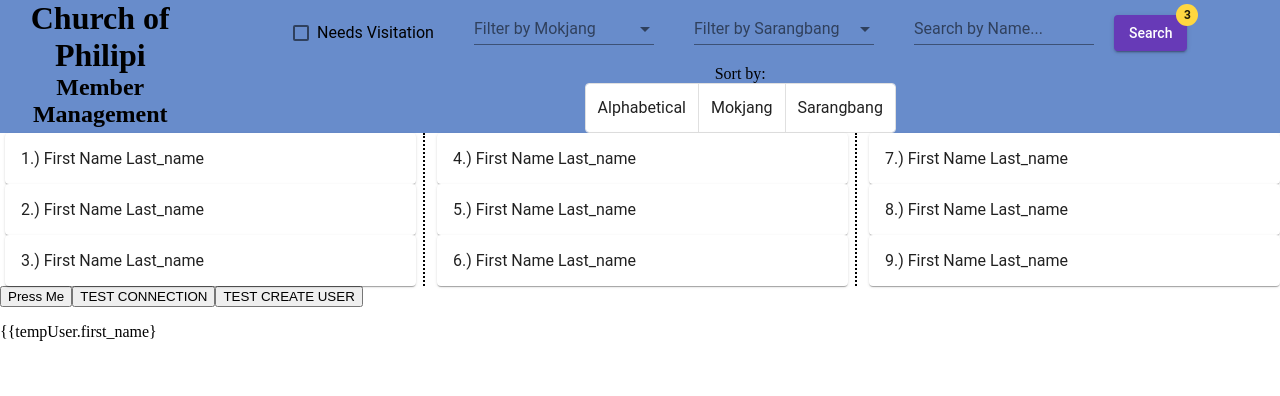
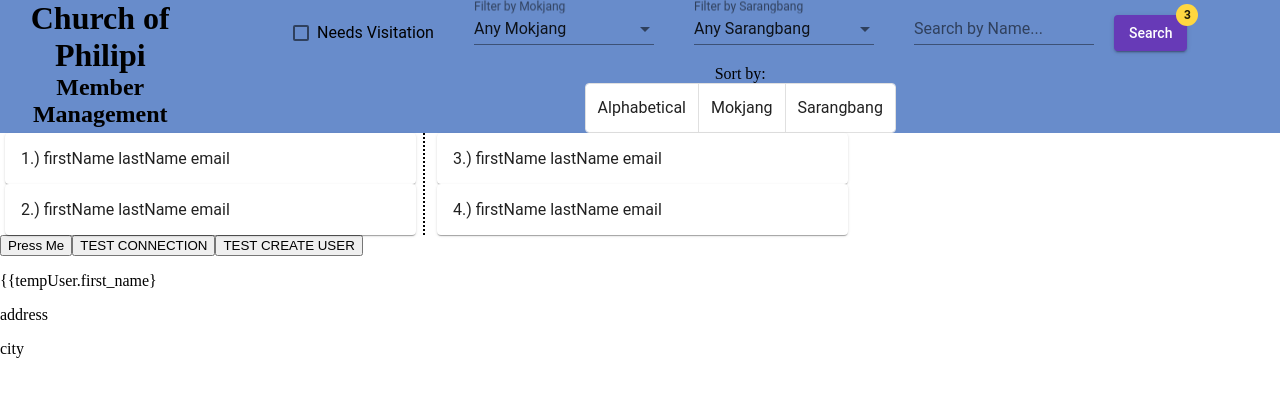
Before and after one commit to seleokojie/Member_Management, an Angular app: page / in a window 1280 px wide. Shown: the top 396 px of the page. Built offline with nearby package versions, Linux system fonts and the light colour scheme.

Commit message:
Updated Front to Back end Interfaces

```diff
--- a/package.json
+++ b/package.json
@@ -22,6 +22,8 @@
     "@nestjs/cli": "^8.2.5",
     "@nestjs/typeorm": "^8.0.3",
     "bootstrap": "^5.1.3",
+    "class-transformer": "^0.5.1",
+    "class-validator": "^0.13.2",
     "pg": "^8.7.3",
     "rxjs": "~7.5.0",
     "tslib": "^2.3.0",
--- a/src/app/api.service.ts
+++ b/src/app/api.service.ts
@@ -1,8 +1,7 @@
 import { HttpClient, HttpClientModule } from '@angular/common/http';
 import { Injectable } from '@angular/core';
-import { Observable } from 'rxjs';
+import { NotFoundError, Observable } from 'rxjs';
 import { UserEntity } from './userEntity';
-import { UserData } from './userData';
 
 //This service allows our website to connect to our nestjs REST api.  aka the backend
 @Injectable({
@@ -11,9 +10,10 @@ import { UserData } from './userData';
 export class ApiService {
   API_SERVER = 'http://localhost:3000'; //CHANGE ON RELEASE?"http://localhost:3000" or http://128.0.0.1:3000?
 
-  constructor(private httpClient: HttpClient) {}
+  constructor(public httpClient: HttpClient) {}
 
-  dataSrc = [];
+  UserArrayBuffer = [];
+  UserSingleBuffer: any;
 
   public testConnection(): Observable<UserEntity> {
     return this.httpClient.get<UserEntity>(
@@ -21,10 +21,31 @@ export class ApiService {
     );
   }
 
-  public GetMemberByID(id: number): Observable<UserEntity> {
-    return this.httpClient.get<UserEntity>(
-      `${this.API_SERVER}/user-controller/GetMemberByID?mokjang_id=` + id
+  public GetMembers(): Observable<UserEntity[]> {
+    return this.httpClient.get<UserEntity[]>(
+      `${this.API_SERVER}/user-controller/GetMembers`
     );
+  }
+
+  public GetMembersByName(name: string) : Observable<UserEntity[]> {
+    return this.httpClient
+      .get<UserEntity[]>(
+        `${this.API_SERVER}/user-controller/GetMembersByName?name=${name}`
+      )
+  }
+
+  public GetMemberByID(id: number) {
+    this.httpClient
+      .get<UserEntity>(
+        `${this.API_SERVER}/user-controller/GetMemberByID?mokjang_id=` + id
+      )
+      .subscribe((result) => {
+        if (result == null) {
+          throw NotFoundError;
+        } else {
+          this.UserSingleBuffer = result;
+        }
+      });
   }
 
   public GetMokjangMembers(mokjang_id: number): Observable<UserEntity[]> {
@@ -34,43 +55,31 @@ export class ApiService {
     );
   }
 
-  public GetSarangbangMembers(
-    mokjang_id: number,
-    sarangbang_id: number
-  ): Observable<UserEntity[]> {
-    return this.httpClient.get<UserEntity[]>(
-      `${this.API_SERVER}/user-controller/GetSarangbangMembers?mokjang_id=` +
-        mokjang_id +
-        '&sarangbang_id=' +
-        sarangbang_id
-    );
+  public GetSarangbangMembers(mokjang_id: number, sarangbang_id: number) : Observable<UserEntity[]> {
+    return this.httpClient
+      .get<UserEntity[]>(
+        `${this.API_SERVER}/user-controller/GetSarangbangMembers?mokjang_id=` +
+          mokjang_id +
+          '&sarangbang_id=' +
+          sarangbang_id
+      )
   }
 
   public CreateUser(user: UserEntity) {
-    console.log('Trying to create a user: ' + user.first_name);
+    console.log(
+      'Trying to create a user: ' + user.first_name + ' email: ' + user.email
+    );
     var resultString: Observable<Object> = this.httpClient.post(
       `${this.API_SERVER}/user-controller/CreateUser`,
       user
     ); //notice its a post request and requires a "body"
     resultString.subscribe((result) => {
-      console.log(result);
+      if (result == null) {
+        throw NotFoundError;
+      } else {
+        console.log(result);
+      }
     });
     console.log(resultString);
   }
-
-  // public readContacts(){
-  //   return this.httpClient.get<UserData[]>(`${this.API_SERVER}/contacts`);
-  // }
-
-  // public createContact(user: UserData){
-  //   return this.httpClient.post<UserData>(`${this.API_SERVER}/contacts/create`, user);
-  // }
-
-  // public updateContact(user: UserData){
-  //   return this.httpClient.put<UserData>(`${this.API_SERVER}/contacts/${user.memberID}/update`, user);
-  // }
-
-  // public deleteContact(id: number){
-  //   return this.httpClient.delete(`${this.API_SERVER}/contacts/${id}/delete`);
-  // }
 }
--- a/src/app/app.component.html
+++ b/src/app/app.component.html
@@ -8,7 +8,7 @@
   <div *ngIf="editorMode == false" style="display: flex; flex-direction: row; flex-wrap: wrap; width: 100%;">
     <div class="user-column-list">
       <div *ngFor="let user of users; let i=index">
-        <mat-card (click)="SelectUser(user)" style="cursor:pointer; margin-top:0; margin-left:5px">{{i + 1}}.) {{user.name}} {{user.elname}}</mat-card>
+        <mat-card (click)="SelectUser(user)" style="cursor:pointer; margin-top:0; margin-left:5px">{{i + 1}}.) {{user.first_name}} {{user.last_name}} {{user.email}}</mat-card>
       </div>
     </div>
   </div>
--- a/src/app/app.component.ts
+++ b/src/app/app.component.ts
@@ -1,4 +1,3 @@
-import { Observable } from 'rxjs';
 import { ApiService } from './api.service';
 import { ProfileComponent } from './profile/profile.component';
 import { Sarangbang } from './sarangbang';
@@ -47,16 +46,11 @@ export class AppComponent {
     });
   }
 
-  users: UserData[] = [
-    new UserData('First Name'),
-    new UserData('First Name'),
-    new UserData('First Name'),
-    new UserData('First Name'),
-    new UserData('First Name'),
-    new UserData('First Name'),
-    new UserData('First Name'),
-    new UserData('First Name'),
-    new UserData('First Name'),
+  users: UserEntity[] = [
+    new UserEntity(),
+    new UserEntity(),
+    new UserEntity(),
+    new UserEntity()
   ];
   families: Family[] = [];
   sarangbangs: Sarangbang[] = [
@@ -86,9 +80,7 @@ export class AppComponent {
   userByID : UserEntity = new UserEntity();
 
   public GetUserByID(id:number){
-    this.apiService.GetMemberByID(id).subscribe((result)=>{
-      this.userByID = result as UserEntity;
-    })
+    this.apiService.GetMemberByID(id);
   }
 
   public OnUserClick() {}
--- a/src/app/navigation-bar/navigation-bar.component.html
+++ b/src/app/navigation-bar/navigation-bar.component.html
@@ -13,9 +13,9 @@
       <form>
         <mat-form-field>
           <mat-label>Filter by Mokjang</mat-label>
-          <mat-select disableOptionCentering [(ngModel)]="selectedMok" name="selectedMok">
-            <mat-option *ngFor="let mok of mokjangList" [value]="mok">
-              {{mok}}
+          <mat-select disableOptionCentering [(ngModel)]="selectedMok" name="mok">
+            <mat-option *ngFor="let mok of mokjangList" [value]="mok.value">
+              {{mok.viewValue}}
             </mat-option>
           </mat-select>
         </mat-form-field>
@@ -25,9 +25,9 @@
       <form>
         <mat-form-field>
           <mat-label>Filter by Sarangbang</mat-label>
-          <mat-select disableOptionCentering [(ngModel)]="selectedSarang" name="selectedMok">
-            <mat-option *ngFor="let sarang of sarangbangList" [value]="sarang">
-              {{sarang}}
+          <mat-select disableOptionCentering [(ngModel)]="selectedSarang" name="sarang">
+            <mat-option *ngFor="let sarang of sarangbangList" [value]="sarang.value">
+              {{sarang.viewValue}}
             </mat-option>
           </mat-select>
         </mat-form-field>
@@ -38,19 +38,21 @@
 
     <div class="spacing">
       <!-- SEARCH INPUT TEXT -->
-      <mat-label></mat-label>
-      <mat-form-field>
-        <input type="text" placeholder="Search by Name..." matInput [formControl]="myControl" [matAutocomplete]="auto">
-      </mat-form-field>
+      <form>
+        <mat-label></mat-label>
+        <mat-form-field>
+          <input type="text" placeholder="Search by Name..." matInput [(ngModel)]="searchName" [formControl]="myControl" [matAutocomplete]="auto" [value]="searchName">
+        </mat-form-field>
 
-      <mat-autocomplete #auto="matAutocomplete">
-        <mat-option *ngFor="let user of userNames" [value]="user">{{user}}</mat-option>
-      </mat-autocomplete>
+        <mat-autocomplete #auto="matAutocomplete">
+          <mat-option *ngFor="let user of userNames" [value]="user">{{user}}</mat-option>
+        </mat-autocomplete></form>
+
     </div>
 
     <div class="spacing" style="margin-left:0px">
       <!-- SEARCH BUTTON -->
-      <button mat-raised-button color="primary" type="submit" (click)="onSearch()"
+      <button mat-raised-button color="primary" type="submit" (click)="Search()"
       matBadge="{{userNames.length}}" matBadgeColor="accent">Search</button>
     </div>
 
--- a/src/app/navigation-bar/navigation-bar.component.ts
+++ b/src/app/navigation-bar/navigation-bar.component.ts
@@ -1,3 +1,7 @@
+import { UserEntity } from './../userEntity';
+import { ApiService } from './../api.service';
+
+import { AppComponent } from './../app.component';
 import { Sarangbang } from './../sarangbang';
 import { Component, Input, OnInit } from '@angular/core';
 import { FormControl } from '@angular/forms';
@@ -10,39 +14,86 @@ import { ReactiveFormsModule } from '@angular/forms';
 })
 export class NavigationBarComponent implements OnInit {
   //Holds currently selected drop down menu item
-  mokjangSelect = 0;
+
+  constructor(private app: AppComponent, private appService: ApiService) {}
+
+  Search(){
+    console.log(this.selectedMok);
+    console.log(this.selectedSarang);
+    console.log("name: " + this.searchName);
+    if(this.selectedMok == 0){
+      if(this.searchName == "" || this.searchName == "Search by Name..."){//no filter
+        var test = this.appService.GetMembers().subscribe((result) =>{
+          this.app.users = result as UserEntity[];
+        });
+      }
+      else{//Name filter only
+        var test = this.appService.GetMembersByName(this.searchName).subscribe((result) =>{
+          this.app.users = result as UserEntity[];
+          console.log("name: " + this.searchName);
+        });
+      }
+
+    }
+    if(this.selectedMok != 0){
+      if(this.selectedSarang != 0){//Mokjang filter
+        var test = this.appService.GetSarangbangMembers(this.selectedMok, this.selectedSarang).subscribe((result) =>{
+          this.app.users = result as UserEntity[];
+        });
+      }
+      else{//Mokjang and Sarangbang Filter
+        var test = this.appService.GetMokjangMembers(this.selectedMok).subscribe((result) =>{
+          this.app.users = result as UserEntity[];
+        });
+      }
+
+    }
+  }
+
+  //The selected option from the drop down
   selectedMok = 0;
   selectedSarang = 0;
+  searchName = "";
+
+  //Temp variables for when chaning the selected values
+  mokjangSelect = 0;
   sarangbangSelect = 0;
 
   matAutocomplete = 0;
 
-  mokjangList = ["Mokjang 1","Mokjang 2","Mokjang 3","Mokjang 4","Mokjang 5","Mokjang 6"];
-  sarangbangList = ["Sarangbang 1","Sarangbang 2","Sarangbang 3","Sarangbang 4","Sarangbang 5","Sarangbang 6"];
+  mokjangList = [
+    {value: 0, viewValue : 'Any Mokjang'},
+  {value: 1, viewValue : 'Mokjang 1'},
+  {value: 2, viewValue : 'Mokjang 2'},
+  {value: 3, viewValue : 'Mokjang 3'},
+  {value: 4, viewValue : 'Mokjang 4'},
+  ];
+  sarangbangList = [
+    {value: 0, viewValue : 'Any Sarangbang'},
+  {value: 1, viewValue : 'Sarangbang 1'},
+  {value: 2, viewValue : 'Sarangbang 2'},
+  {value: 3, viewValue : 'Sarangbang 3'},
+  {value: 4, viewValue : 'Sarangbang 4'},
+  ];
 
   //AUTO FILL SEARCH BAR STUFF
   //These are the names that are put into the autofill search bar
-  userNames = ["name 1", "name 2", "name 3"];
+  userNames = ['name 1', 'name 2', 'name 3'];
   //This is for the autocomplete search bar function
   myControl = new FormControl();
-
-
 
   //functions
   changeSelectedMokjang(input: any) {
     this.mokjangSelect = input.target.value;
-    console.log("Filtering by mokjang: " + input.target.value);
+    console.log('Filtering by mokjang: ' + input.target.value);
   }
   changeSelectedSarangbang(input: any) {
     this.sarangbangSelect = input.target.value;
-    console.log("Filtering by sarangbang: " + input.target.value);
+    console.log('Filtering by sarangbang: ' + input.target.value);
   }
 
-  onSearch(){
+  onSearch() {}
 
-  }
-
-  constructor() {}
 
   ngOnInit() {}
 }
--- a/src/app/userEntity.ts
+++ b/src/app/userEntity.ts
@@ -1,37 +1,36 @@
-import { Buffer } from "buffer";
 export class UserEntity {
   id!: number;
 
-  first_name!: string;
+  first_name: string = "firstName";
 
-  last_name!: string;
+  last_name: string = "lastName";
 
-  isAdmin!: boolean;
+  isAdmin: boolean = false;
 
-  gender!: string;
+  gender: string = "male";
 
-  email!: string;
+  email: string = "email";
 
-  phone!: string;
+  phone: string = "444-444-4444";
 
-  address!: string;
+  address: string = "address";
 
-  city!: string;
+  city: string = "city";
 
-  state!: string;
+  state: string = "state";
 
-  zipcode!: number;
+  zipcode: number = 0;
 
-  birthdate!: Date;
+  birthdate: Date = new Date(2000,1, 1);
 
   // @Column({ type: 'bytea', nullable: false })
   // profileImage!: Buffer; Needs lots of work to implement photos
 
-  password!: string;
+  password: string = "password";
 
-  visitation!: boolean;
+  visitation: boolean = false;
 
-  mokjang_id!: number;
+  mokjang_id: number = 0;
 
-  sarangbang_id!: number;
+  sarangbang_id: number = 0;
 }
```
Also changed, not shown: 1 other file (tests, documents, lock files or other folders).
